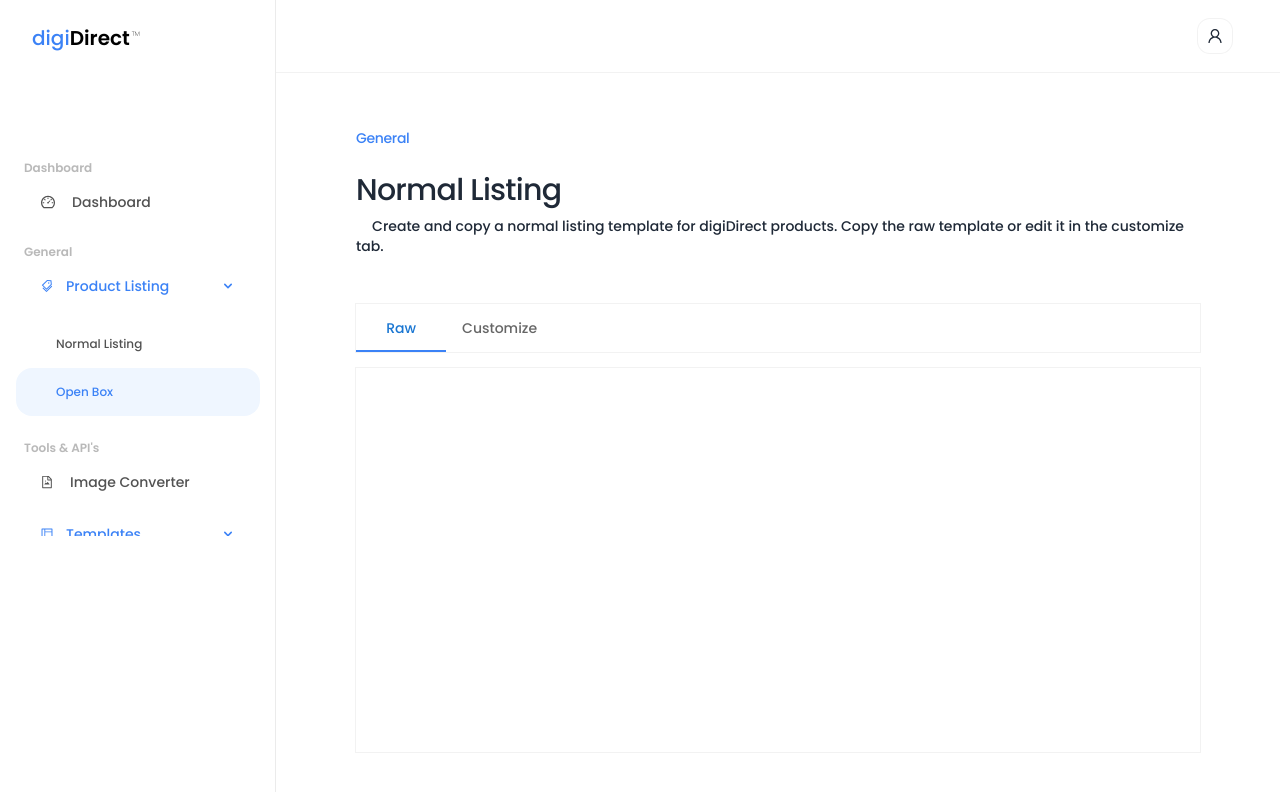
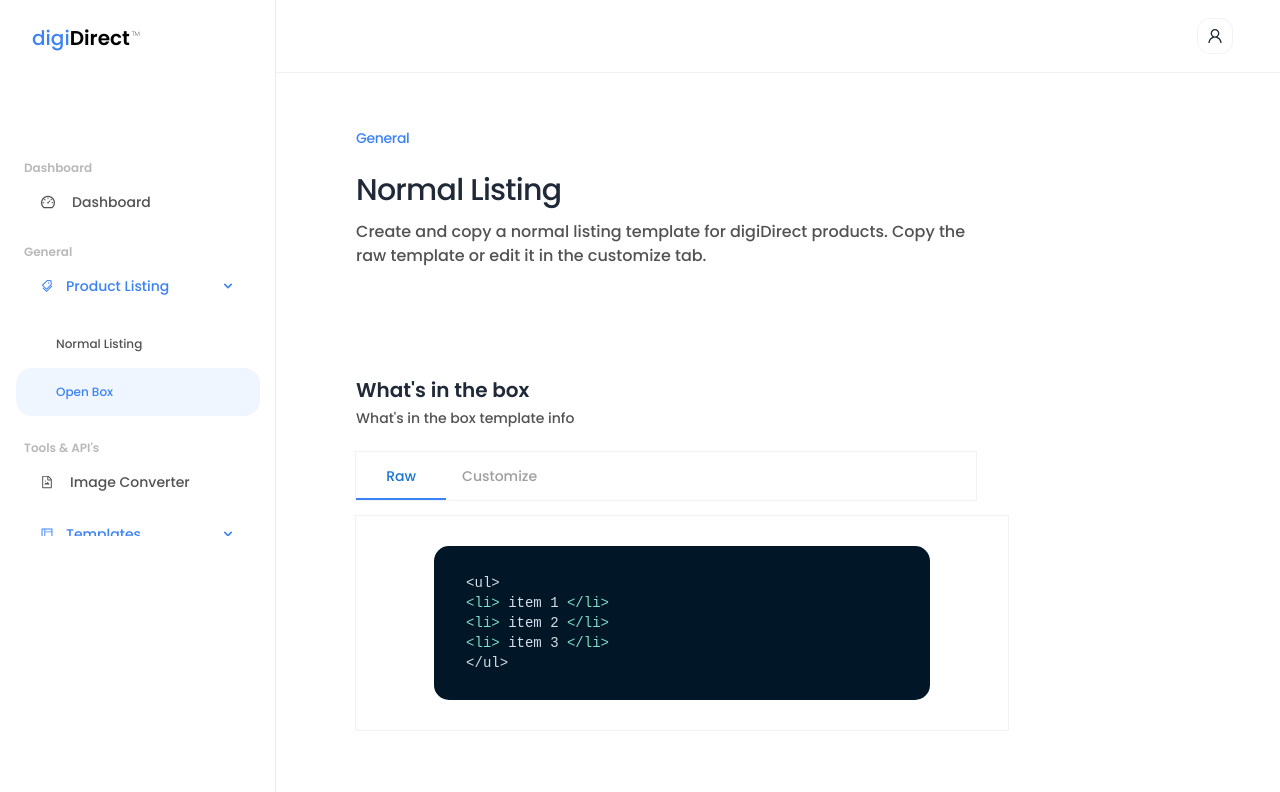
Before and after one commit to rogelcristobal/digiDirect, a React (Create React App) app: page /#/open-box-listing in a window 1280 px wide. Shown: the top 792 px of the page. Built offline with nearby package versions, Linux system fonts and the light colour scheme.

Commit message:
imported react syntax higlighter added a page nav

```diff
--- /dev/null
+++ b/src/components/PageSubTitle.jsx
@@ -0,0 +1,22 @@
+import React from "react";
+import { Typography } from "@mui/material";
+const PageSubTitle = ({ title, subtitle }) => {
+  return (
+    <>
+      <Typography
+        variant="h6"
+        className=" leading-5 text-xl font-semibold  "
+      >
+        {title}
+      </Typography>
+      <Typography
+        variant="subtitle1"
+        className=" leading-5  text-sm font-medium mt-2 text-neutral-600"
+      >
+        {subtitle}
+      </Typography>
+    </>
+  );
+};
+
+export default PageSubTitle;
--- a/src/components/PageTitle.jsx
+++ b/src/components/PageTitle.jsx
@@ -1,8 +1,8 @@
-import React from 'react';
-import {Box,Typography} from'@mui/material'
-const PageTitle = ({category,title,subTitle}) => {
+import React from "react";
+import {  Typography } from "@mui/material";
+const PageTitle = ({ category, title, subTitle }) => {
   return (
-    <Box className=" mb-12 ">
+    <>
       <Typography
         variant="h6"
         className="font-medium text-sm text-blue-500 tracking-tight capitalize mb-6"
@@ -16,9 +16,14 @@ const PageTitle = ({category,title,subTitle}) => {
         {title}
       </Typography>
 
-          <Typography variant="subtitle1" className=" leading-5 text-sm font-medium indent-4  mt-2">{subTitle}</Typography>
-        </Box>
+      <Typography
+        variant="subtitle1"
+        className="text-neutral-600 leading-6 text-base font-medium mt-3"
+      >
+        {subTitle}
+      </Typography>
+    </>
   );
-}
+};
 
 export default PageTitle;
--- a/src/pages/NormalListing.jsx
+++ b/src/pages/NormalListing.jsx
@@ -1,20 +1,39 @@
 import { useState } from "react";
 import { Tab, Tabs, Box, Typography } from "@mui/material";
 import PageTitle from "../components/PageTitle";
+import PageSubTitle from "../components/PageSubTitle";
+import SyntaxHighlighter from "react-syntax-highlighter";
+import { nightOwl } from "react-syntax-highlighter/dist/esm/styles/hljs";
+
 const NormalListing = () => {
   const [tabState, setTabState] = useState(0);
+  const codeString = `
+<ul>
+<li> item 1 </li>
+<li> item 2 </li>
+<li> item 3 </li>
+</ul>
+  `;
   return (
     <Box className="h-full w-full box-border flex items-start gap-3 rounded-lg p-0   ">
       <Box className="h-full overflow-auto w-full  box-border px-20  py-32">
-
-        <PageTitle category="general" title="normal listing" subTitle="Create and copy a normal listing template for digiDirect products. Copy the raw template or edit it in the customize tab."/>
+        <PageTitle
+          category="general"
+          title="normal listing"
+          subTitle="Create and copy a normal listing template for digiDirect products. Copy the raw template or edit it in the customize tab."
+        />
+        <Box className="mt-28">
+          <PageSubTitle
+            title=" What's in the box"
+            subtitle=" What's in the box template info"
+          />
 
           <Tabs
             value={tabState}
             onChange={(e, newValue) => setTabState(newValue)}
-          className="border-thin m-0"
+            className="border-thin mt-6"
             sx={{
-            "& .MuiTabs-indicator": { backgroundColor: "rgb(59 130 246)", },
+              "& .MuiTabs-indicator": { backgroundColor: "rgb(59 130 246)" },
               "& .Mui-selected": { color: "rgb(59 130 246)" },
             }}
           >
@@ -22,15 +41,29 @@ const NormalListing = () => {
             <Tab
               label="customize"
               className="text-sm capitalize font-medium"
+              disabled
             ></Tab>
           </Tabs>
+        </Box>
 
         {/* content per tab*/}
-        <Box className="border-thin h-96 w-full mt-4">
-
-
-
+        <Box className="border-thin h-fit w-full mt-4 p-4">
+          <Box className=" w-full flex flex-col items-center">
+            <Box className="w-[80%] text-sm">
+              <SyntaxHighlighter  wrapLines={true} language="javascript" style={nightOwl}
+              customStyle={{
+                paddingY: '0.5rem',
+                paddingLeft:'2rem',
+                borderRadius:'15px'
+              }}
+              >
+                {codeString}
+              </SyntaxHighlighter>
             </Box>
+          </Box>
+        </Box>
+      </Box>
+      <Box className="h-full w-72">
 
       </Box>
     </Box>
```
Lines whose indentation alone changed are shown as unchanged.
